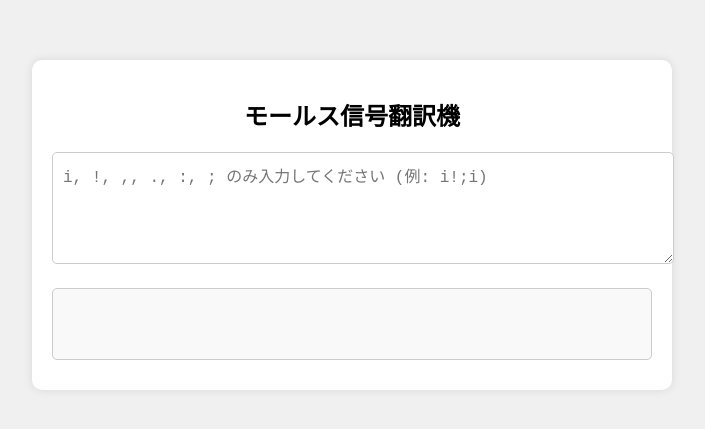
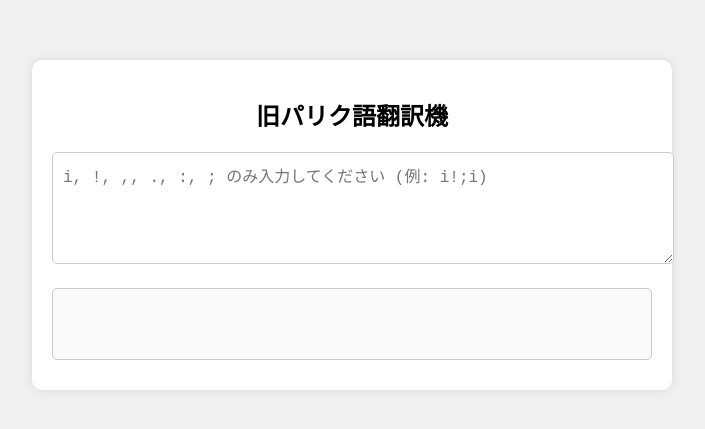
Before and after one commit to shouyu0902/parec, a plain HTML site: page index.html in a window 1280 px wide. Shown: the part 175-604 px from the top of the page, without its empty margins (288-993 px from the left). Drawn offline with Linux system fonts and the light colour scheme.

Commit message:
Update index.html

```diff
--- a/index.html
+++ b/index.html
@@ -3,12 +3,12 @@
 <head>
     <meta charset="UTF-8">
     <meta name="viewport" content="width=device-width, initial-scale=1.0">
-    <title>モールス信号翻訳機</title>
+    <title>旧パリク語翻訳機</title>
     <link rel="stylesheet" href="styles.css">
 </head>
 <body>
     <div class="container">
-        <h1>モールス信号翻訳機</h1>
+        <h1>旧パリク語翻訳機</h1>
         <textarea id="inputText" placeholder="i, !, ,, ., :, ; のみ入力してください (例: i!;i)" rows="5"></textarea>
         <div id="outputText" class="output"></div>
         <div id="errorMessage" class="error"></div>
```
